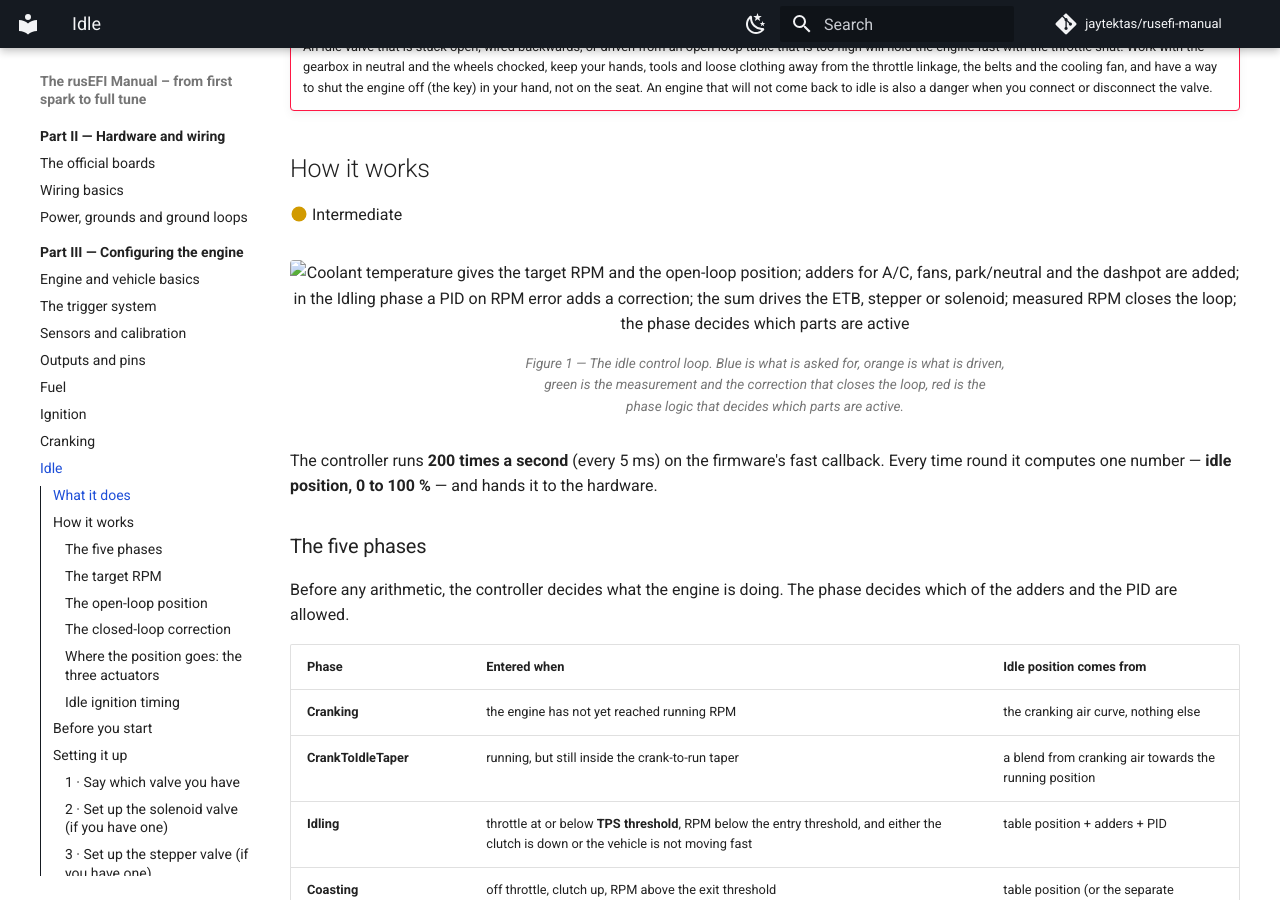
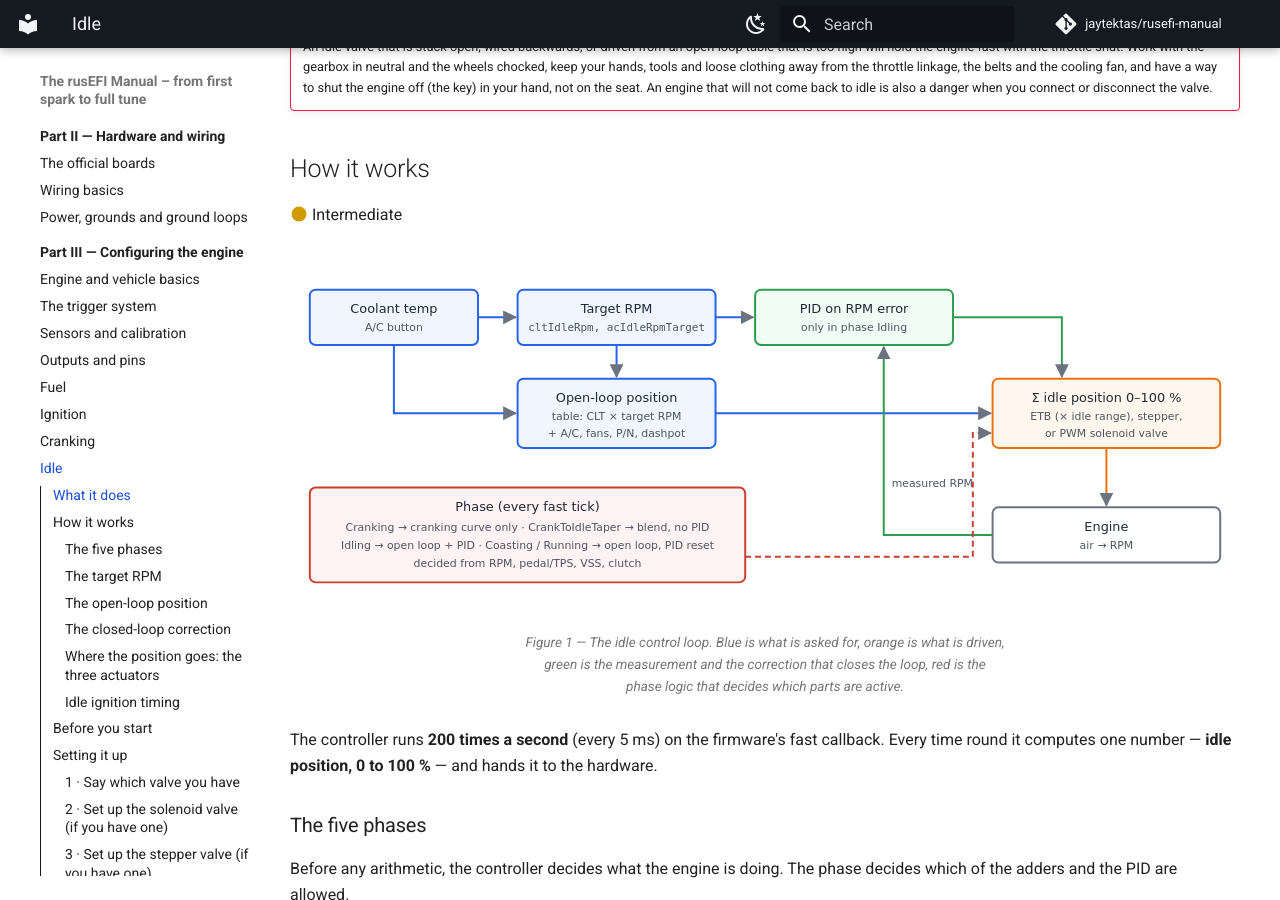
Before and after one commit to jaytektas/rusefi-manual, an MkDocs documentation site: the page built from documentation/docs/part3/idle.md, in a window 1280 px wide and 900 px high, scrolled down 1004 px. Built offline with MkDocs 1.6.1 and Material for MkDocs 9.7.7, drawn with Linux system fonts in a browser that asks for light colours; comment, search, counter and statistics services are not loaded.

Commit message:
Fix image paths in Idle, hold back two undrawn figures, exclude pinout snippets
Co-Authored-By: Claude Opus 5.5 <noreply@anthropic.com>

```diff
--- a/documentation/docs/part3/idle.md
+++ b/documentation/docs/part3/idle.md
@@ -46,7 +46,7 @@ Two ways of asking for air:
 :material-circle:{ .level-intermediate } Intermediate
 
 <figure markdown>
-  ![Coolant temperature gives the target RPM and the open-loop position; adders for A/C, fans, park/neutral and the dashpot are added; in the Idling phase a PID on RPM error adds a correction; the sum drives the ETB, stepper or solenoid; measured RPM closes the loop; the phase decides which parts are active](img/diagrams/idle-control-loop.svg)
+  ![Coolant temperature gives the target RPM and the open-loop position; adders for A/C, fans, park/neutral and the dashpot are added; in the Idling phase a PID on RPM error adds a correction; the sum drives the ETB, stepper or solenoid; measured RPM closes the loop; the phase decides which parts are active](../img/diagrams/idle-control-loop.svg)
   <figcaption>Figure 1 — The idle control loop. Blue is what is asked for, orange is what is driven,
   green is the measurement and the correction that closes the loop, red is the phase logic that
   decides which parts are active.</figcaption>
@@ -94,7 +94,7 @@ engine re-entering idle starts from the entry threshold and the target ramps dow
 Without that option the target is simply the curve value the moment the engine gets back into idle.
 
 <figure markdown>
-  ![Factory idle target RPM against coolant temperature: 1350 RPM at minus 30 falling to 900 RPM at 90 and rising to 1100 at 120, and the factory open-loop idle position falling from 75 percent at the coldest bin to 50 percent at the hottest, with the cranking air position flat at 50 percent](img/plots/idle-default-target.svg)
+  ![Factory idle target RPM against coolant temperature: 1350 RPM at minus 30 falling to 900 RPM at 90 and rising to 1100 at 120, and the factory open-loop idle position falling from 75 percent at the coldest bin to 50 percent at the hottest, with the cranking air position flat at 50 percent](../img/plots/idle-default-target.svg)
   <figcaption>Figure 2 — The factory curves. Note the target is still 1350 RPM at −30 °C and the
   open-loop position has not reached its low end until the engine is warm.</figcaption>
 </figure>
@@ -170,7 +170,7 @@ fully released pedal. So at 25 % idle position the engine's rest opening is 3.75
 still ends at 30 % throttle.
 
 <figure markdown>
-  ![Throttle target against pedal target for idle positions 0, 25, 50 and 100 percent with the ETB idle range at its default 15 percent: the idle adder lifts the rest position to 0, 3.75, 7.5 and 15 percent while every curve still reaches 100 percent at full pedal](img/plots/idle-etb-idle-range.svg)
+  ![Throttle target against pedal target for idle positions 0, 25, 50 and 100 percent with the ETB idle range at its default 15 percent: the idle adder lifts the rest position to 0, 3.75, 7.5 and 15 percent while every curve still reaches 100 percent at full pedal](../img/plots/idle-etb-idle-range.svg)
   <figcaption>Figure 3 — How the idle adder is applied to an electronic throttle (default 15 % idle
   range). The idle position moves the whole map's floor, not the top end.</figcaption>
 </figure>
@@ -224,7 +224,7 @@ throttle passes half and then **TPS threshold**. **Separate idle VE table** does
 :material-circle:{ .level-basic } Basic
 
 <figure markdown>
-  ![The idle position feeds three paths: the electronic throttle scaled by the ETB idle range and driven by the ETB H-bridge, a stepper valve driven as steps by the two H-bridges on Proteus, and a PWM solenoid driven by one flyback-protected lowside output](img/diagrams/idle-hardware-drives.svg)
+  ![The idle position feeds three paths: the electronic throttle scaled by the ETB idle range and driven by the ETB H-bridge, a stepper valve driven as steps by the two H-bridges on Proteus, and a PWM solenoid driven by one flyback-protected lowside output](../img/diagrams/idle-hardware-drives.svg)
   <figcaption>Figure 4 — The three ways rusEFI drives idle air, and where each one plugs into a
   Proteus F7. Note the stepper path reuses the throttle H-bridges.</figcaption>
 </figure>
--- a/documentation/mkdocs.yml
+++ b/documentation/mkdocs.yml
@@ -10,6 +10,7 @@ strict: true
 # Snippet files are pulled INTO chapters (--8<--) and are not pages of their own.
 exclude_docs: |
   reference/settings/_*.table.md
+  reference/pinout/_*.table.md
   _edition.md
 
 theme:
```
Also changed, not shown: documentation/docs/part3/limits-protection.md (+4 -0 lines).
